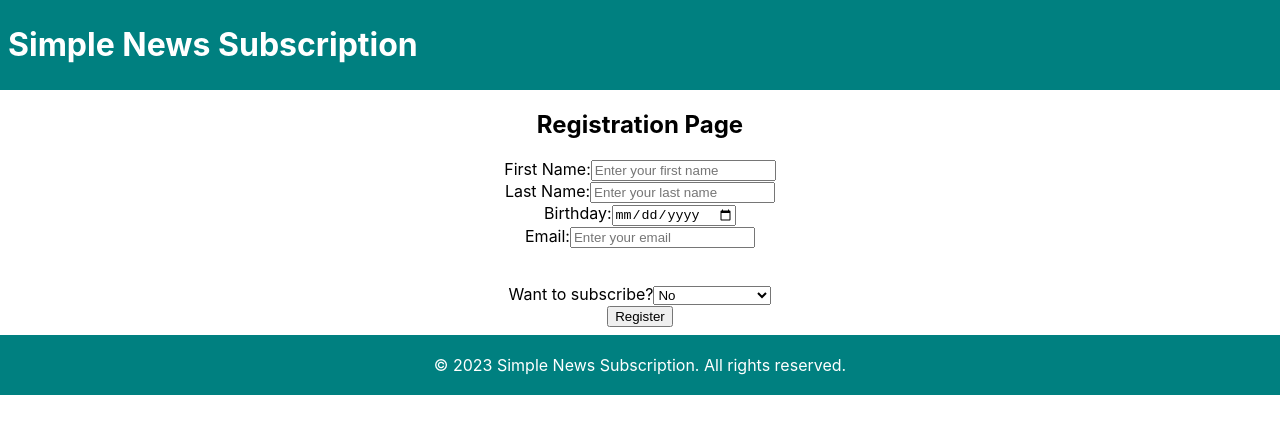
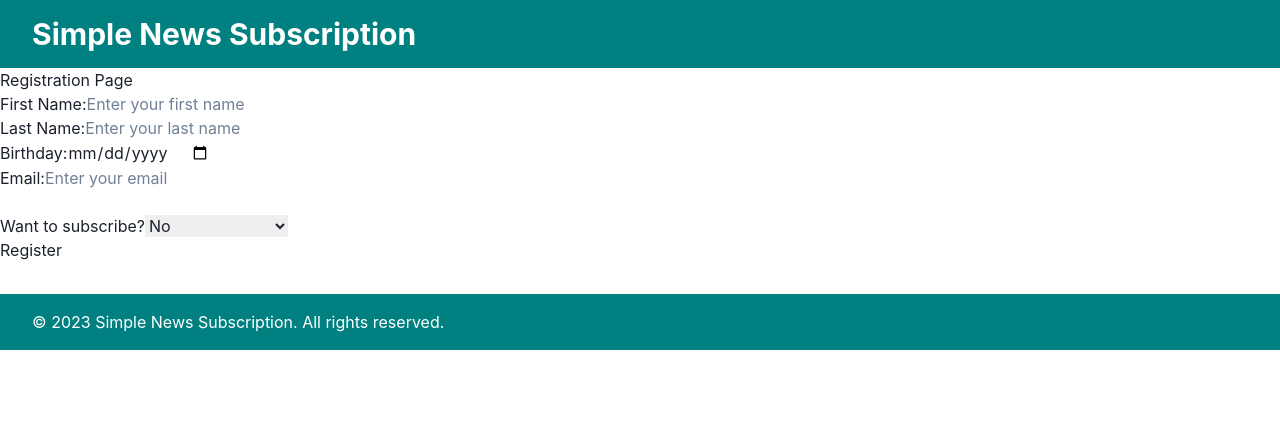
Before and after one commit to seansangpark/full-stack-takehome, a React (Create React App) app in the folder intsureview_fe/: page / in a window 1280 px wide. Shown: the top 434 px of the page. Built offline with nearby package versions, Linux system fonts and the light colour scheme.

Commit message:
wrapped ChakraProvider in App

```diff
--- a/intsureview_fe/src/App.js
+++ b/intsureview_fe/src/App.js
@@ -1,16 +1,16 @@
-import "./App.css";
-
+import React from "react";
+import { ChakraProvider } from "@chakra-ui/react";
 import Header from "./Header";
 import Central from "./Central";
 import Footer from "./Footer";
 
 const App = () => {
   return (
-    <div className="App">
+    <ChakraProvider>
       <Header />
       <Central />
       <Footer />
-    </div>
+    </ChakraProvider>
   );
 };
 
```
